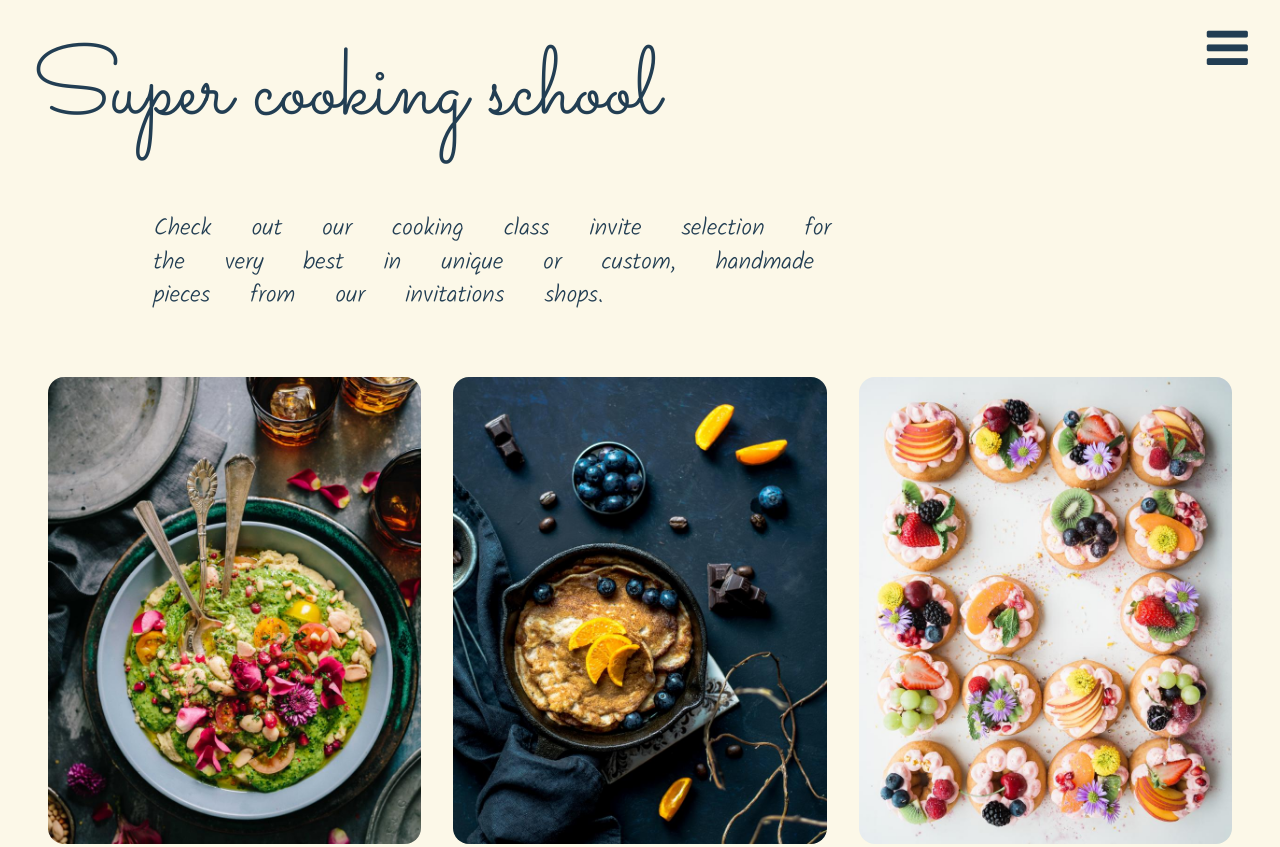
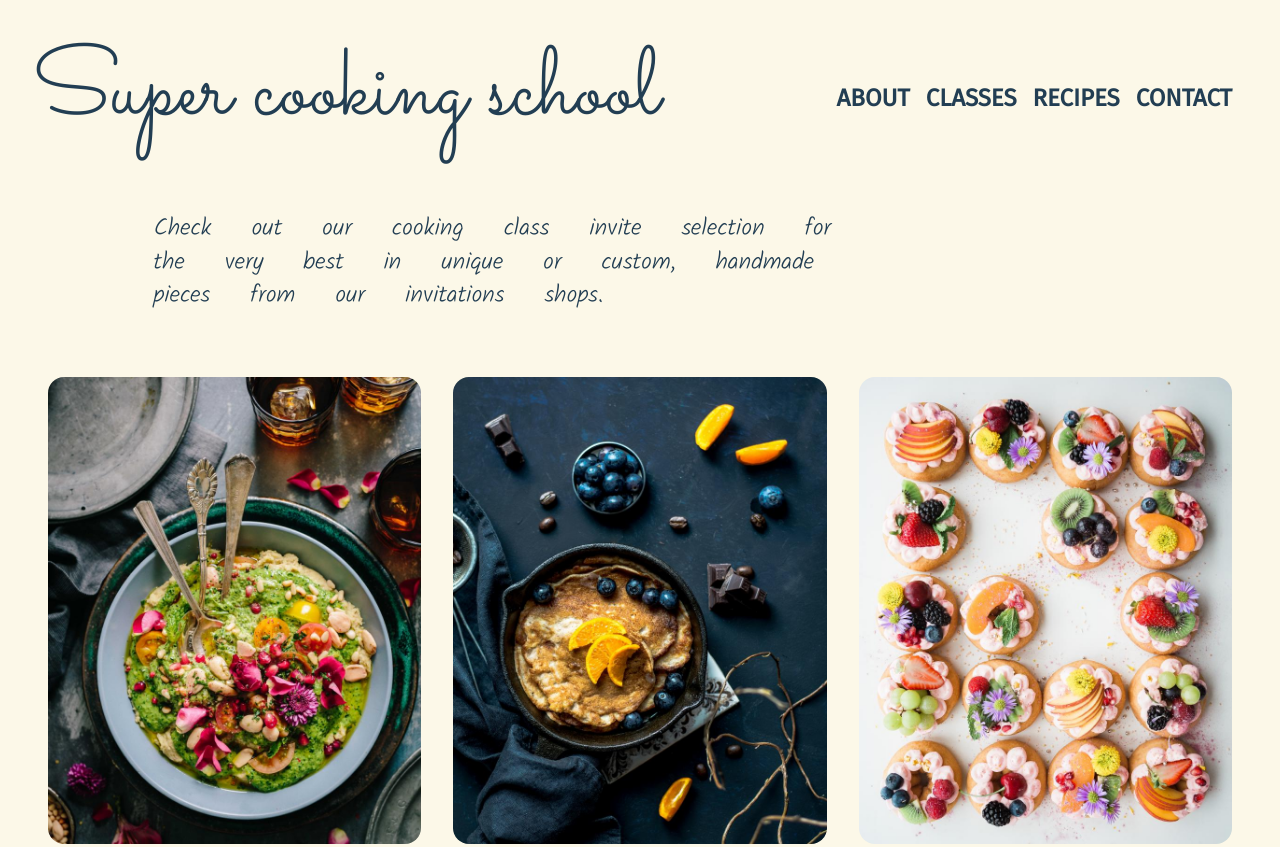
Before and after one commit to vikontrimaite/cooking-school-design, a plain HTML site: page index.html in a window 1280 px wide. Shown: the top 847 px of the page. Drawn offline with Linux system fonts and the light colour scheme.

Commit message:
dropdown works

```diff
--- a/css/style.css
+++ b/css/style.css
@@ -62,7 +62,7 @@ header {
     font-family: 'Fira Sans', sans-serif;
     text-transform: uppercase;
     font-weight: 600;
-    padding: .5rem .5rem;
+    padding: .75rem .5rem;
 }
 
 .dropdown-content a:hover {
@@ -146,44 +146,73 @@ footer > p {
         font-size: 1.5rem;
     }
 
-    .dropbtn {
+    /* SHOW FULL MENU WITHOUT DROPDOWN */
+    .fa-bars::before {
+        /* font-size: 3rem;
+        padding-left: 2rem; */
         display: none;
     }
 
-    .dropdown-content {
-
+    .dropbtn {
+        /* text-decoration: none;
+        color: inherit; */
         display: none;
     }
 
-    .nav-item {
+    .dropdown {
+        /* position: relative;
+        display: flex;
+        flex-direction: column; */
+        display: flex;
         /* position: static; */
-        display: inline-block;
+      }
+
+    .dropdown-content {
+        display: none;
+        position: static;
+        /* position: absolute;
+        min-width: 100%;
+        z-index: 1;
+        overflow: hidden;
+        border-radius: 1rem;
+        padding: 0.5rem;
+        background-color: #f0e8c7;; */
+        background-color: transparent;
+        margin-top: 1.25rem;
+    }
+
+    .dropdown-content  {
+        display: flex;
+        display: inherit;
         text-decoration: none;
         color: inherit;
         font-size: 1rem;
         font-family: 'Fira Sans', sans-serif;
         text-transform: uppercase;
         font-weight: 600;
-        padding-right: .5rem;
-        margin-right: 1.5rem;
-        margin-top: 2.5rem;
+        padding: .75rem .5rem;
     }
 
-    .nav-item:hover {
-        color: #9A022B;
-        font-size: 150%;
+    .dropdown-content a:hover {
+        font-size: 110%;
+    }
+
+    .dropdown:hover .dropdown-content {
+        /* display: none; */
     }
 }
 
-@media only screen and (min-width : 918px) {
-
-}
 
 @media only screen and (min-width : 992px) {
     .main-heading {
         text-align: left;
         margin-right: 30%;
         margin-left: 10%;
+    }
+    .dropdown-content a {
+        font-size: 1.25rem;
+        /* margin-top: 0; */
+    }
 }
 
 @media only screen and (min-width : 1200px) {
@@ -195,4 +224,8 @@ footer > p {
         margin-top: 3.5rem;
         font-size: 1.1rem;
     }
+    .dropdown-content a {
+        font-size: 1.5rem;
+        margin-top: 1rem;
+    }
 }
```
